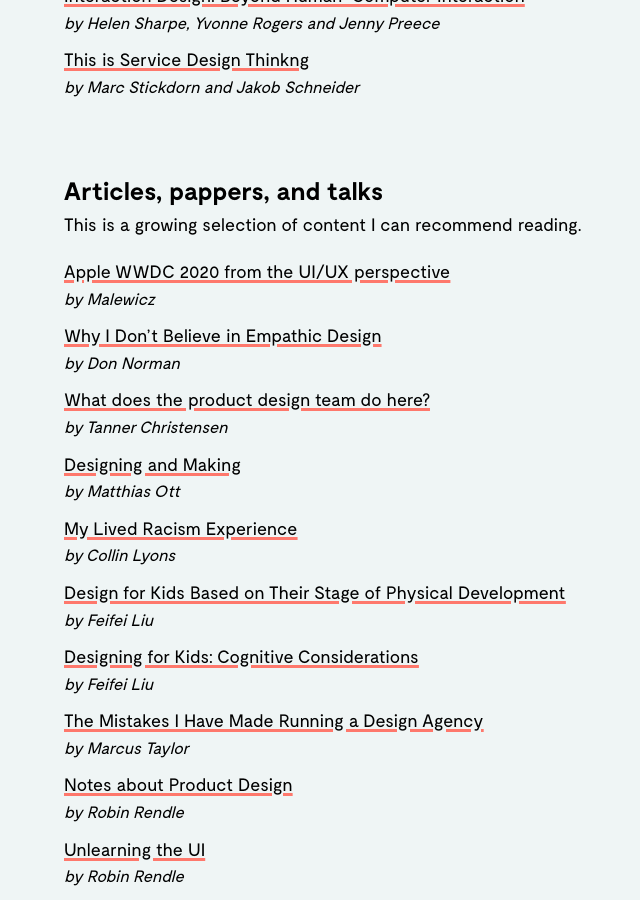
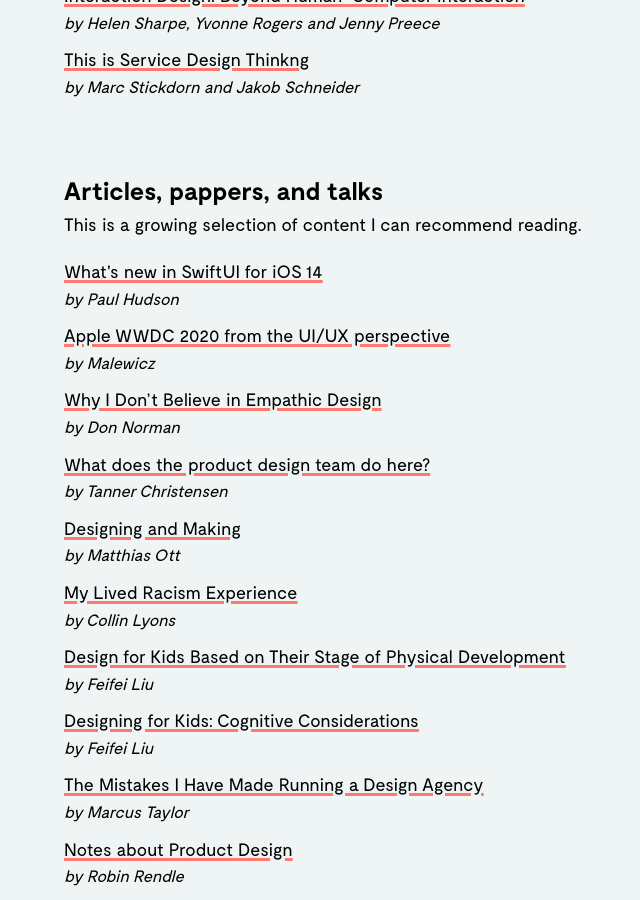
Before and after one commit to jacoblindstrm/jacoblindstrm.github.io, a Jekyll site: the page built from _posts/2020-04-01-what-im-reading.html, in a window 1280 px wide and 900 px high, scrolled down 1471 px. Shown: the whole window, without its empty margins (0-640 px from the left). Built offline with Jekyll 4.4.1, drawn with Linux system fonts in a browser that asks for light colours; comment, search, counter and statistics services are not loaded.

Commit message:
Update articles.yml

```diff
--- a/_data/articles.yml
+++ b/_data/articles.yml
@@ -1,3 +1,6 @@
+- title: What's new in SwiftUI for iOS 14
+  url: https://www.hackingwithswift.com/articles/221/whats-new-in-swiftui-for-ios-14
+  author: Paul Hudson
 - title: Apple WWDC 2020 from the UI/UX perspective
   url: https://www.youtube.com/watch?v=mihfKI9OFk4
   author: Malewicz
```
